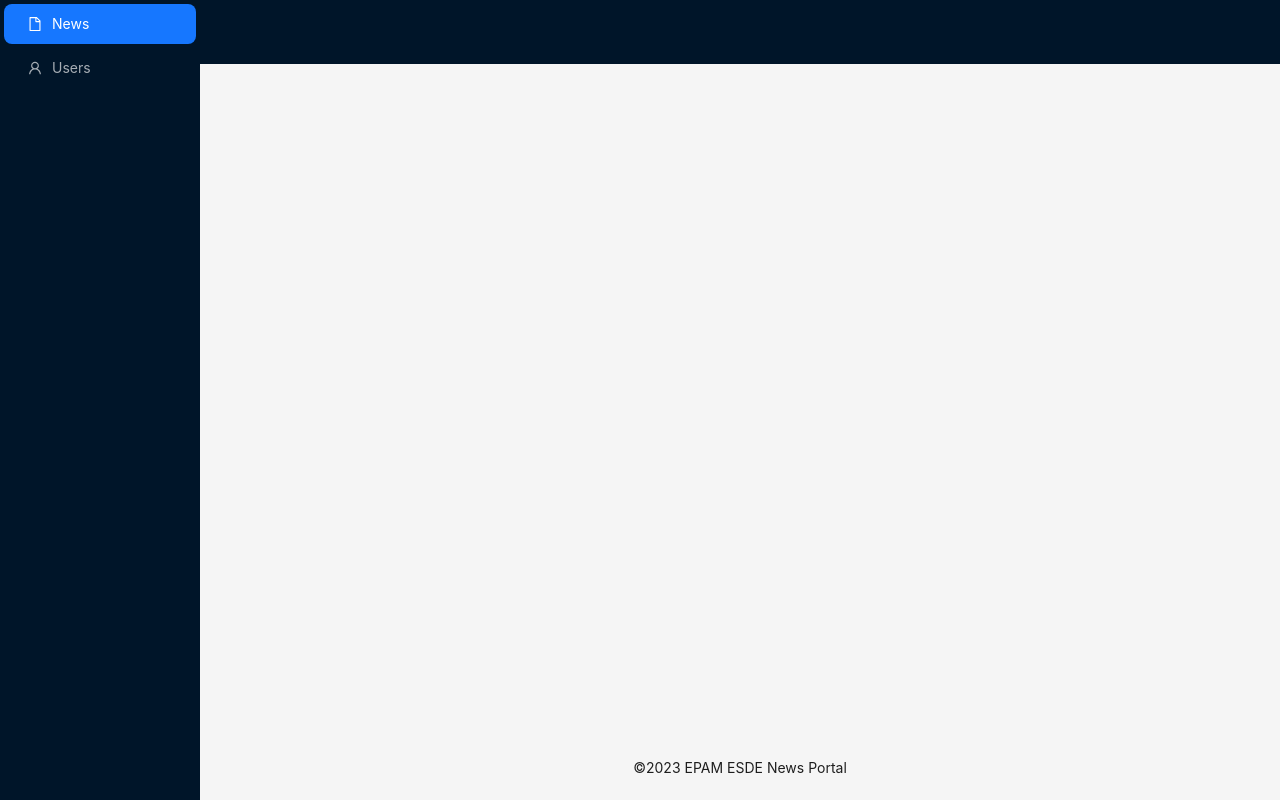
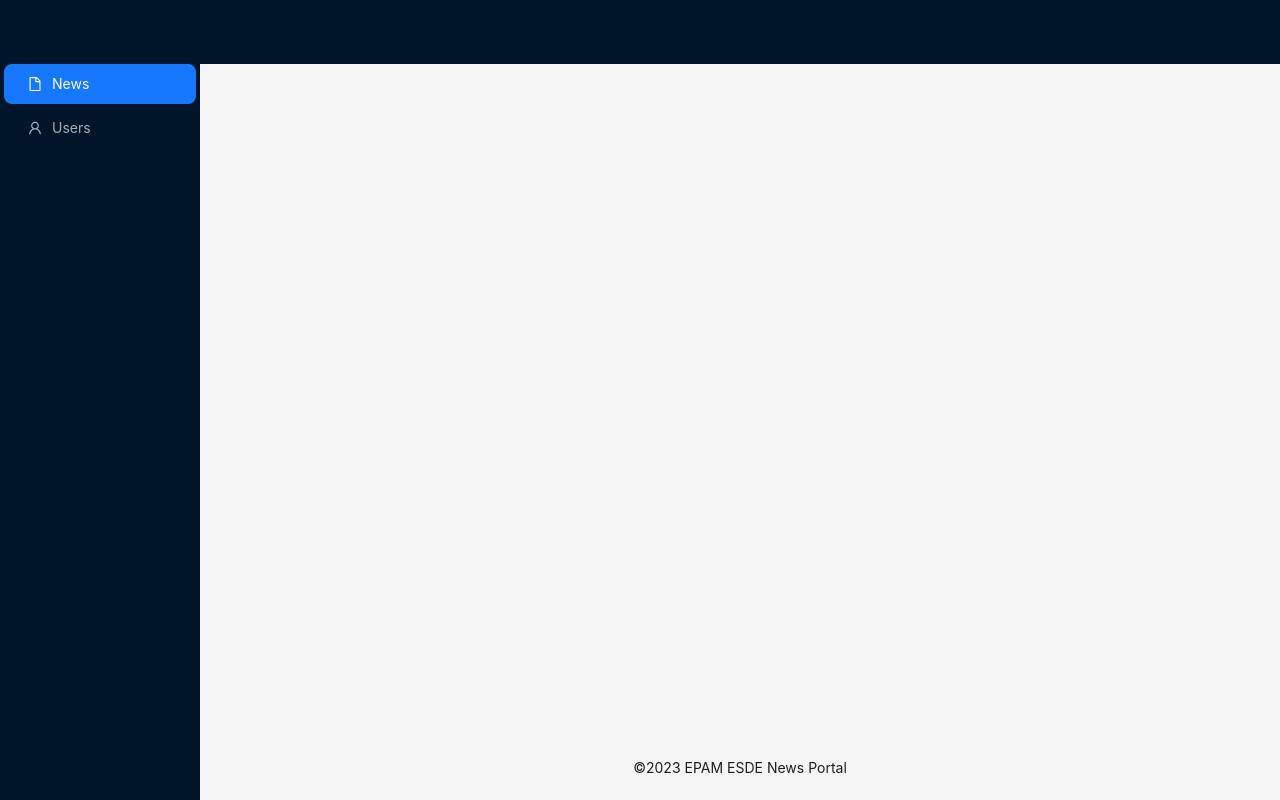
Before and after one commit to zhenekpirozhok/News-Portal, a React (Create React App) app in the folder frontend/: page /admin in a window 1280 px wide. Built offline with nearby package versions, Linux system fonts and the light colour scheme.

Commit message:
add padding to sider

```diff
--- a/frontend/src/components/Admin/SiderPanel/SiderPanel.css
+++ b/frontend/src/components/Admin/SiderPanel/SiderPanel.css
@@ -0,0 +1,3 @@
+.demo-sider {
+    padding-top: 60px;
+}
--- a/frontend/src/components/Admin/SiderPanel/SiderPanel.js
+++ b/frontend/src/components/Admin/SiderPanel/SiderPanel.js
@@ -25,6 +25,7 @@ const SiderPanel = () => {
       onCollapse={(collapsed, type) => {
         console.log(collapsed, type);
       }}
+      className='demo-sider'
     >
       <div className="demo-logo-vertical" />
       <Menu theme="dark" mode="inline" defaultSelectedKeys={['1']}>
```
